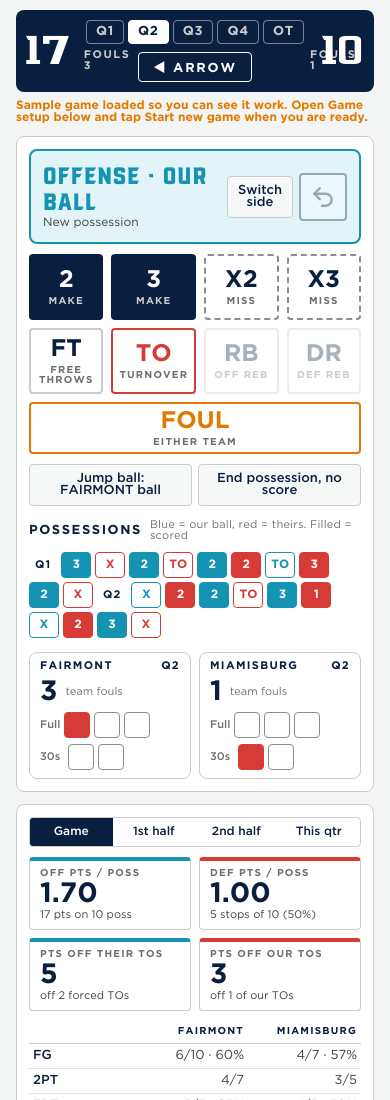
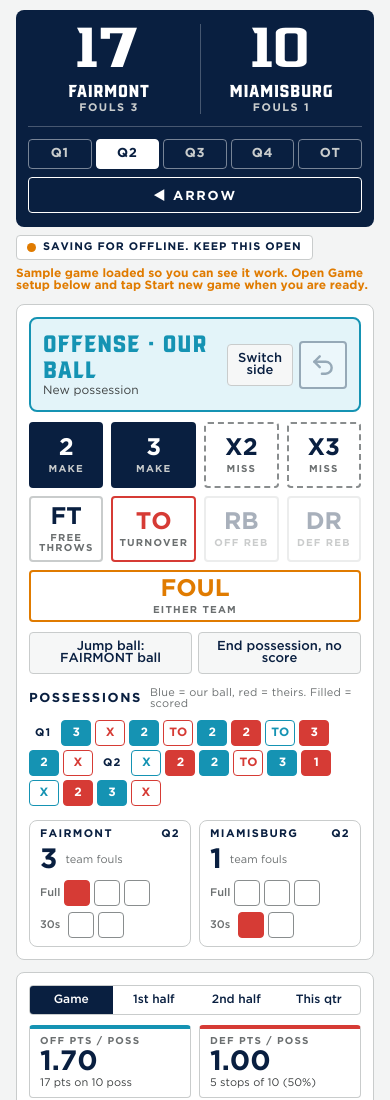
Before and after one commit to jonathanhauge/Basketball-Stat-Tracker, a plain HTML site: page index.html in a window 390 px wide. Shown: the top 1100 px of the page. Drawn offline with Linux system fonts and the light colour scheme.

Commit message:
Add files via upload

```diff
--- a/index.html
+++ b/index.html
@@ -56,7 +56,22 @@ button:focus-visible,input:focus-visible,textarea:focus-visible{outline:2px soli
 .periods button.on{background:#fff;color:var(--navy);border-color:#fff}
 .arrow{font-weight:700;font-size:13px;letter-spacing:.14em;background:transparent;border:1px solid #fff;border-radius:4px;padding:6px 14px;color:#fff}
 .sample{margin:8px 0 0;font-size:12px;color:var(--warn);font-weight:700}
-@media (max-width:560px){.score{font-size:40px}.tname{font-size:17px}.board{gap:8px;padding:10px}}
+@media (max-width:600px){
+  .board{grid-template-columns:1fr 1fr;gap:12px 10px;padding:14px 12px}
+  .team,.team.r{flex-direction:column;justify-content:flex-start;align-items:center;text-align:center;gap:6px}
+  .team.r .score{order:-1}
+  .board>.team{grid-row:1;grid-column:1}
+  .board>.team.r{grid-column:2}
+  .board>.mid{grid-row:2}
+  .team>div{min-width:0;max-width:100%}
+  .team.r{border-left:1px solid rgba(255,255,255,.25)}
+  .score{font-size:56px}
+  .tname{font-size:19px}
+  .mid{grid-column:1 / -1;width:100%;gap:8px;padding-top:12px;border-top:1px solid rgba(255,255,255,.25)}
+  .periods{width:100%}
+  .periods button{flex:1;padding-block:8px}
+  .arrow{width:100%;padding-block:9px}
+}
 
 /* Lanes */
 .lanes{display:grid;grid-template-columns:270px minmax(0,1fr) 320px;gap:12px;margin-top:12px;align-items:start}
@@ -828,8 +843,41 @@ render();
 })();
 </script>
 
+<div class="offchip" id="offchip" role="status" aria-live="polite" hidden><i></i><span></span></div>
+<style>
+.offchip{margin-top:8px;width:fit-content;display:flex;align-items:center;gap:7px;background:var(--panel);border:1px solid var(--line);border-radius:4px;padding:6px 10px;font-family:var(--body);font-size:11px;font-weight:700;letter-spacing:.08em;text-transform:uppercase;color:var(--ink)}
+.offchip i{width:9px;height:9px;border-radius:50%;background:var(--warn);flex:none}
+.offchip.ok i{background:#1f9a5c} .offchip.bad i{background:var(--def)}
+.offchip.ok{opacity:.85}
+</style>
 <script>
-if('serviceWorker' in navigator){window.addEventListener('load',()=>{navigator.serviceWorker.register('sw.js').catch(()=>{});});}
+(function(){
+  const ASSETS=["index.html", "manifest.webmanifest", "jspdf.umd.min.js", "jspdf.plugin.autotable.min.js", "apple-touch-icon.png", "icon-192.png", "icon-512.png", "icon-maskable-512.png", "favicon-32.png"];
+  const chip=document.getElementById('offchip'), txt=chip.querySelector('span');
+  const brd=document.getElementById('board'); if(brd)brd.after(chip);
+  function show(state,msg){chip.hidden=false;chip.className='offchip '+state;txt.textContent=msg;}
+  if(!('serviceWorker' in navigator)||!('caches' in window)){show('bad','Offline not supported in this browser');return;}
+  navigator.serviceWorker.register('sw.js').catch(()=>{});
+  try{navigator.storage&&navigator.storage.persist&&navigator.storage.persist();}catch(e){}
+  async function ready(){
+    const keys=(await caches.keys()).filter(k=>k.startsWith('bench-tracker-'));
+    for(const k of keys){const c=await caches.open(k);let all=true;
+      for(const a of ASSETS){if(!(await c.match(a,{ignoreSearch:true}))){all=false;break;}}
+      if(all)return true;}
+    return false;
+  }
+  let tries=0;
+  async function check(){
+    let ok=false; try{ok=await ready();}catch(e){}
+    if(ok){show('ok',navigator.onLine?'Ready for offline':'Offline · ready');return;}
+    if(!navigator.onLine){show('bad','Not saved for offline. Connect to Wi-Fi and open again');return;}
+    show('','Saving for offline. Keep this open');
+    if(++tries<90)setTimeout(check,1000); else show('bad','Could not save for offline. Reopen on Wi-Fi');
+  }
+  check();
+  window.addEventListener('online',()=>{tries=0;check();});
+  window.addEventListener('offline',check);
+})();
 </script>
 </body>
 </html>
--- a/sw.js
+++ b/sw.js
@@ -1,5 +1,5 @@
 // Bench Tracker offline cache. The version changes whenever the app files change.
-const CACHE='bench-tracker-abff36d8d1';
+const CACHE='bench-tracker-dde30a364e';
 const ASSETS=["./", "index.html", "manifest.webmanifest", "jspdf.umd.min.js", "jspdf.plugin.autotable.min.js", "apple-touch-icon.png", "icon-192.png", "icon-512.png", "icon-maskable-512.png", "favicon-32.png"];
 self.addEventListener('install',e=>{e.waitUntil(caches.open(CACHE).then(c=>c.addAll(ASSETS)).then(()=>self.skipWaiting()));});
 self.addEventListener('activate',e=>{e.waitUntil(caches.keys().then(keys=>Promise.all(keys.filter(k=>k.startsWith('bench-tracker-')&&k!==CACHE).map(k=>caches.delete(k)))).then(()=>self.clients.claim()));});
```
